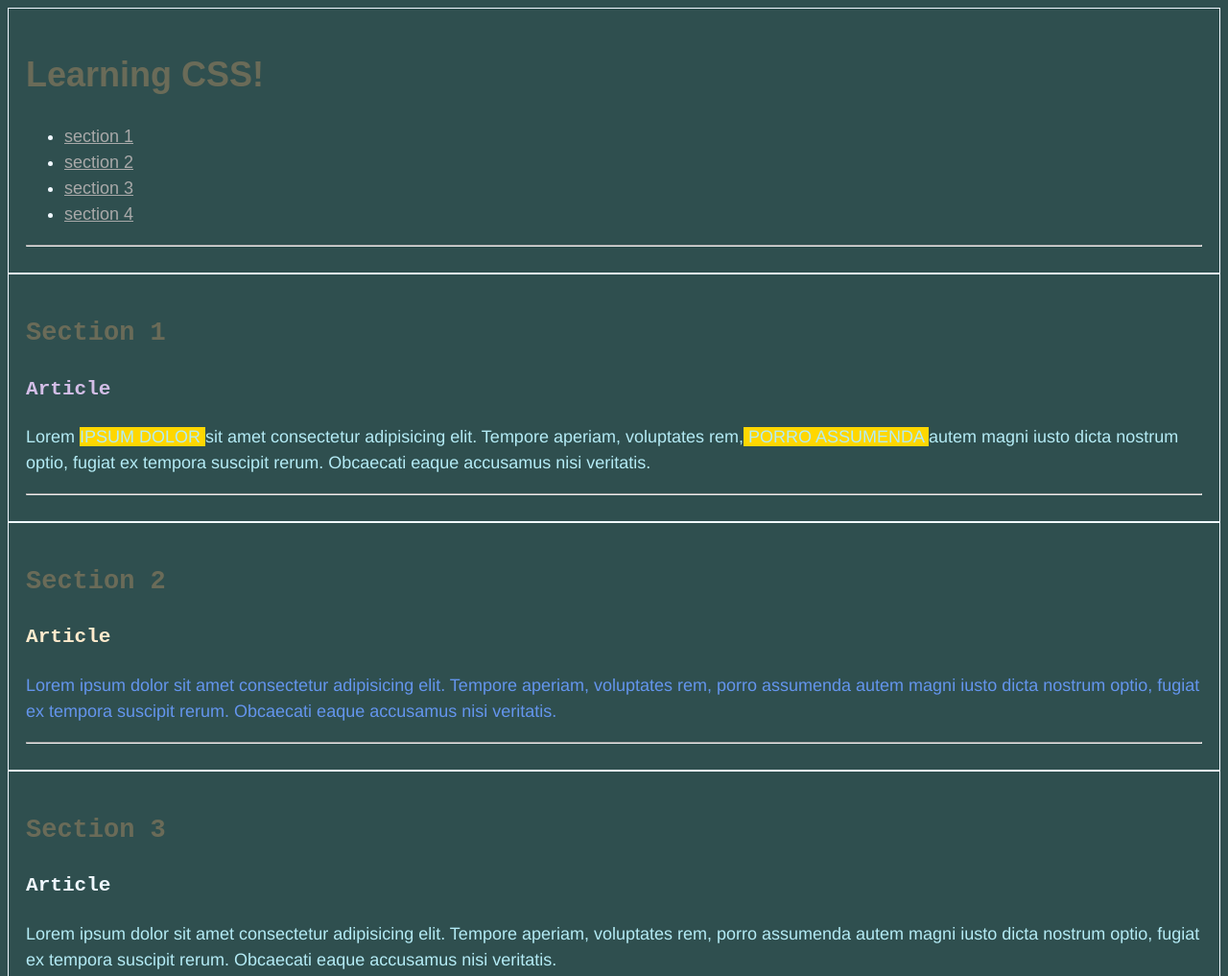
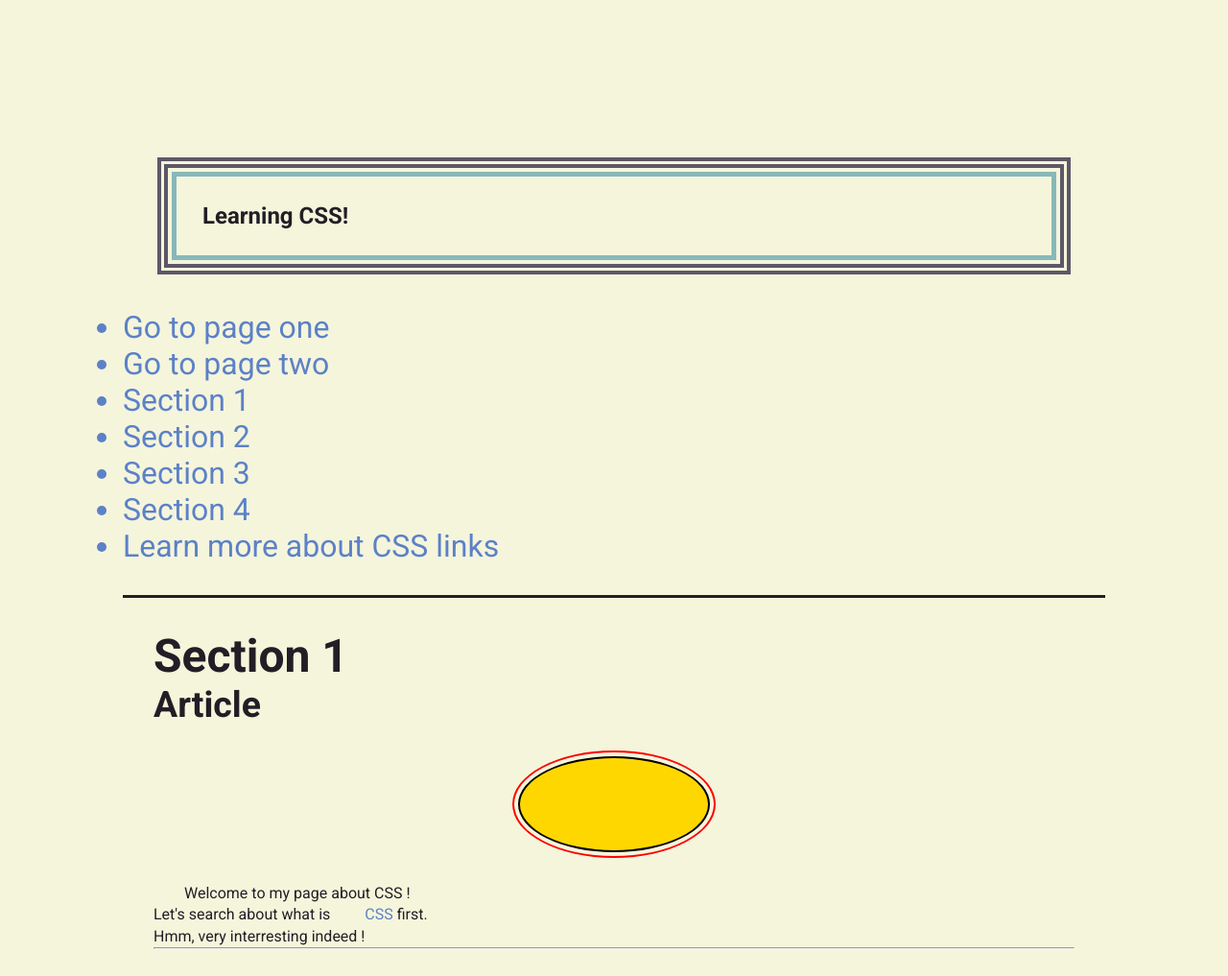
Before and after one commit to elio-1/CSS_learning_1, a plain HTML site: page index.html in a window 1280 px wide. Shown: the top 1017 px of the page at 96% size. Drawn offline with Linux system fonts and the light colour scheme.

Commit message:
css a tag styling
+ underline animation found on stackoverflow

```diff
--- a/css/style.css
+++ b/css/style.css
@@ -1,69 +1,76 @@
+@import url('https://fonts.googleapis.com/css2?family=Roboto:ital,wght@0,100..900;1,100..900&display=swap');
+
 * {
-    /*
-    font-family: Arial, Helvetica, sans-serif;
-    CSS 'reset'. this overwrite other selectors.
-    not advised.
-    */
-}
-
-html {
-    font-size: 18px;
-}
-
-body{
-    background-color: darkslategrey;
-    color: aliceblue;
-    line-height: 1.5;
-    font-family: Arial, Helvetica, sans-serif;
-}
-
-main {
-    font-family: 'Courier New', Courier, monospace;
+    margin: 0;
+    padding: 0;
+    box-sizing: border-box;
 }
 
 
-.section1{
-    color: rgb(211, 190, 231);
+h1 {
+    border: 11px double #5E5768;
+    font-size: 1.5rem;
+    padding: 1.5em;
+    margin: 1.5em;
+    /* margin-top: 1.5em;
+    margin-bottom: 2em;
+    margin-left: 2em;
+    margin-right: 2em;*/
+    outline: 5px solid rgb(136, 184, 184);
+    outline-offset: -20px;
 }
 
-#section2{
-    color: blanchedalmond;
+.circle {
+    margin: 2rem auto;
+    background-color: gold;
+    width: 200px;
+    height: 100px;
+    border: 2px solid black;
+    border-radius: 50%;
+    outline: 2px solid red;
+    outline-offset: 0.25rem;
 }
 
-h1, h2 {
-    color: rgb(165, 136, 98, 0.5);
-    /*
-    rgb = red, green, blue and transparency
-    hexcode = '#' + 6 value from 0 to 9 and a to f
-    hsl = rgb but different representation
-    in vscode you can click the color square to open a box to change the color, you can also switch from hex to rgb and vice versa by clikcing the color 'title' in that box
-    */
-}
-p {
-    color: coral;
-    font-family: 'Franklin Gothic Medium', 'Arial Narrow', Arial, sans-serif;
-}
-p {
-    color: rgb(180, 235, 245);
-}
-p span {
-    text-transform: uppercase;
-    background-color: gold;
-}
-a {
-    color: darkgrey;
+/* Typography */
+
+body {
+    background-color: beige;
+    padding: 10%;
+    font-size: 2rem;
+    font-family:'Roboto', sans-serif;
+    color: #211e25;
 }
 
-.paragraph-in-section2 {
-    color: cornflowerblue;
+header {
+    border-bottom:#211e25 solid;
+    border-width: 100%;
+    padding-bottom: 1em;
+
 }
 
-section, header {
-    border: 1px solid;
-    border-color: aliceblue;
-    padding: 1rem;
+a, nav{
+    background: linear-gradient(currentColor 0 0)
+    bottom left/
+    var(--underline-width, 0%) .1em
+    no-repeat;
+    color: hsl(219, 49%, 57%);
+    display: inline-block;
+    text-decoration: none;
+    transition: background-size 0.5s;
+}
+a:hover, a:focus {
+    --underline-width: 100%
+}
+a:active {
+    color: red;
+}
+p{
+    font-size: .5em;
+    text-indent: 2em;
+    line-height: 1.4;
+
 }
 
-hr {
-    color: aliceblue;
+section {
+    margin: 2rem;
 }
--- a/index.html
+++ b/index.html
@@ -5,6 +5,11 @@
     <meta name="viewport" content="width=device-width, initial-scale=1.0">
     <meta name="author" content="Elio">
     <title>Document</title>
+
+    <!-- <link rel="preconnect" href="https://fonts.googleapis.com">
+    <link rel="preconnect" href="https://fonts.gstatic.com" crossorigin>
+    <link href="https://fonts.googleapis.com/css2?family=Roboto:ital,wght@0,100..900;1,100..900&display=swap" rel="stylesheet"> -->
+
     <link rel="stylesheet" href="css/style.css">
 </head>
 <body>
@@ -13,20 +18,27 @@
 
         <nav>
             <ul>
-                <li><a href="#section1">section 1</a></li>
-                <li><a href="#section2">section 2</a></li>
-                <li><a href="#section3">section 3</a></li>
-                <li><a href="#section4">section 4</a></li>
+                <li><a href="one.html">Go to page one</a></li>
+                <li><a href="two.html">Go to page two</a></li>
+                <li><a href="#section1">Section 1</a></li>
+                <li><a href="#section2">Section 2</a></li>
+                <li><a href="#section3">Section 3</a></li>
+                <li><a href="#section4">Section 4</a></li>
+                <li><a href="https://search.brave.com/search?q=css+links">Learn more about CSS links</a></li>
             </ul>
         </nav>
-        <hr>
+
     </header>
     <main>
         <section id="section1" tabindex="0" class="section1">
             <h2>Section 1</h2>
             <article>
                 <h3>Article</h3>
-                <p>Lorem <span>ipsum dolor </span>sit amet consectetur adipisicing elit. Tempore aperiam, voluptates rem,<span> porro assumenda </span>autem magni iusto dicta nostrum optio, fugiat ex tempora suscipit rerum. Obcaecati eaque accusamus nisi veritatis.</p>
+                <div class="circle"></div>
+                <p>Welcome to <span>my page</span> about CSS ! <br>
+                Let's search about what is <a href="https://search.brave.com/search?q=cascading+style+sheets&source=web">CSS</a> first. <br>
+                Hmm, very interresting indeed !
+                </p>
             </article>
             <hr>
         </section>
```
Also changed, not shown: one.html (added, +16 -0 lines), two.html (added, +16 -0 lines).
